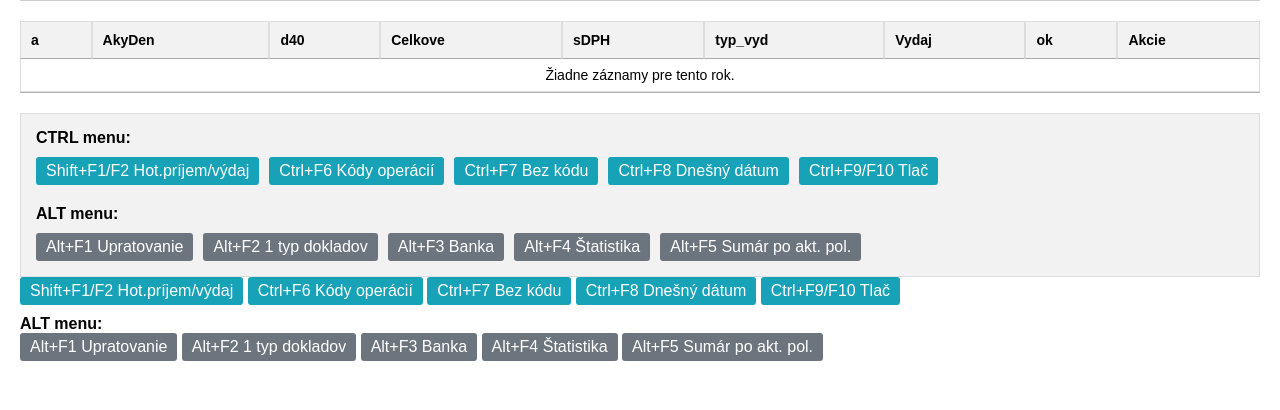
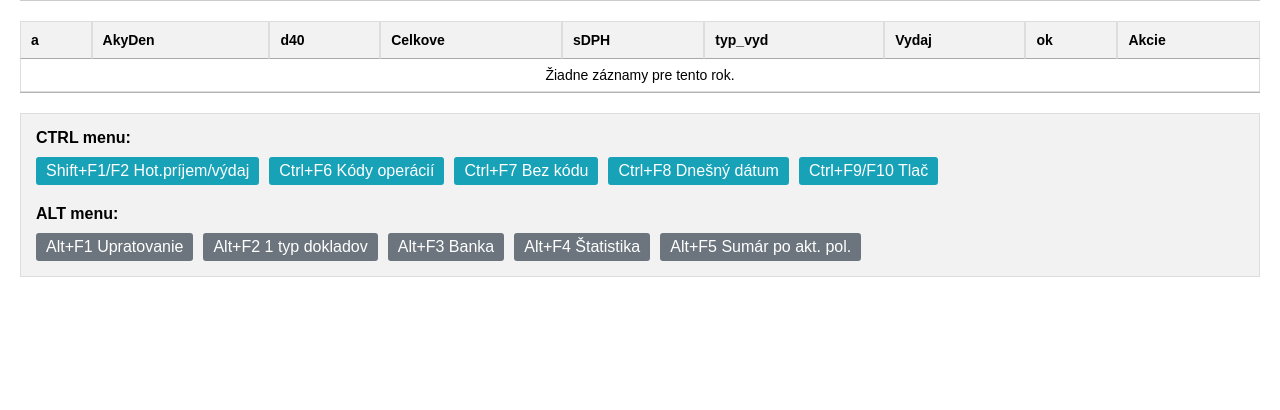
Before and after one commit to delf61/JU, a CodeIgniter 4 app: the page made by ci4_app/app/Views/cashbook/index.php in a window 1280 px wide. Shown: the part 390-800 px from the top of the page. Run offline with PHP 8.4 and a stand-in for CodeIgniter, Linux system fonts and the light colour scheme; the template is opened without the code that fills it, so the values that code supplies are empty; some libraries are stand-ins or nearby versions.

Commit message:
fix(cashbook): remove duplicated legacy FAND hotkey buttons UI
Co-authored-by: delf61 <45297054+delf61@users.noreply.github.com>

```diff
--- a/ci4_app/app/Views/cashbook/index.php
+++ b/ci4_app/app/Views/cashbook/index.php
@@ -146,6 +146,7 @@
     </table>
 
 
+
     <div style="margin-top: 20px; display: flex; flex-wrap: wrap; gap: 10px; background: #f2f2f2; padding: 15px; border: 1px solid #ddd;">
         <div style="width: 100%;"><strong>CTRL menu:</strong></div>
         <a href="#" class="btn" style="background: #17a2b8;">Shift+F1/F2 Hot.príjem/výdaj</a>
@@ -160,20 +161,6 @@
         <a href="#" class="btn" style="background: #6c757d;">Alt+F3 Banka</a>
         <a href="<?= site_url('cashbook/statistics') ?>?year=<?= esc($year) ?>" class="btn" style="background: #6c757d;" title="pStatist">Alt+F4 Štatistika</a>
         <a href="<?= site_url('cashbook/summary') ?>?year=<?= esc($year) ?>" class="btn" style="background: #6c757d;" title="pPDsuma">Alt+F5 Sumár po akt. pol.</a>
-    </div>
-
-        <a href="#" class="btn" style="background: #17a2b8;" onclick="alert('Hot.príjem/výdaj (not yet implemented)')">Shift+F1/F2 Hot.príjem/výdaj</a>
-        <a href="#" class="btn" style="background: #17a2b8;" onclick="alert('Kódy operácií - pPDkod (not yet implemented)')">Ctrl+F6 Kódy operácií</a>
-        <a href="#" class="btn" style="background: #17a2b8;" onclick="alert('Bez kódu - pVyd_Bez_Kod (not yet implemented)')">Ctrl+F7 Bez kódu</a>
-        <a href="#" class="btn" style="background: #17a2b8;" onclick="alert('Dnešný dátum - pAktualDatum (not yet implemented)')">Ctrl+F8 Dnešný dátum</a>
-        <a href="#" class="btn" style="background: #17a2b8;" onclick="window.print()">Ctrl+F9/F10 Tlač</a>
-
-        <div style="width: 100%; margin-top: 10px;"><strong>ALT menu:</strong></div>
-        <a href="#" class="btn" style="background: #6c757d;" onclick="alert('Upratovanie (not yet implemented)')">Alt+F1 Upratovanie</a>
-        <a href="#" class="btn" style="background: #6c757d;" onclick="alert('1 typ dokladov - pPD_Doklad (not yet implemented)')">Alt+F2 1 typ dokladov</a>
-        <a href="#" class="btn" style="background: #6c757d;" onclick="alert('Banka (not yet implemented)')">Alt+F3 Banka</a>
-        <a href="#" class="btn" style="background: #6c757d;" onclick="alert('Štatistika - pStatist (not yet implemented)')">Alt+F4 Štatistika</a>
-        <a href="#" class="btn" style="background: #6c757d;" onclick="alert('Sumár po akt. pol. - pPDsuma (not yet implemented)')">Alt+F5 Sumár po akt. pol.</a>
     </div>
 
     <script>
```
